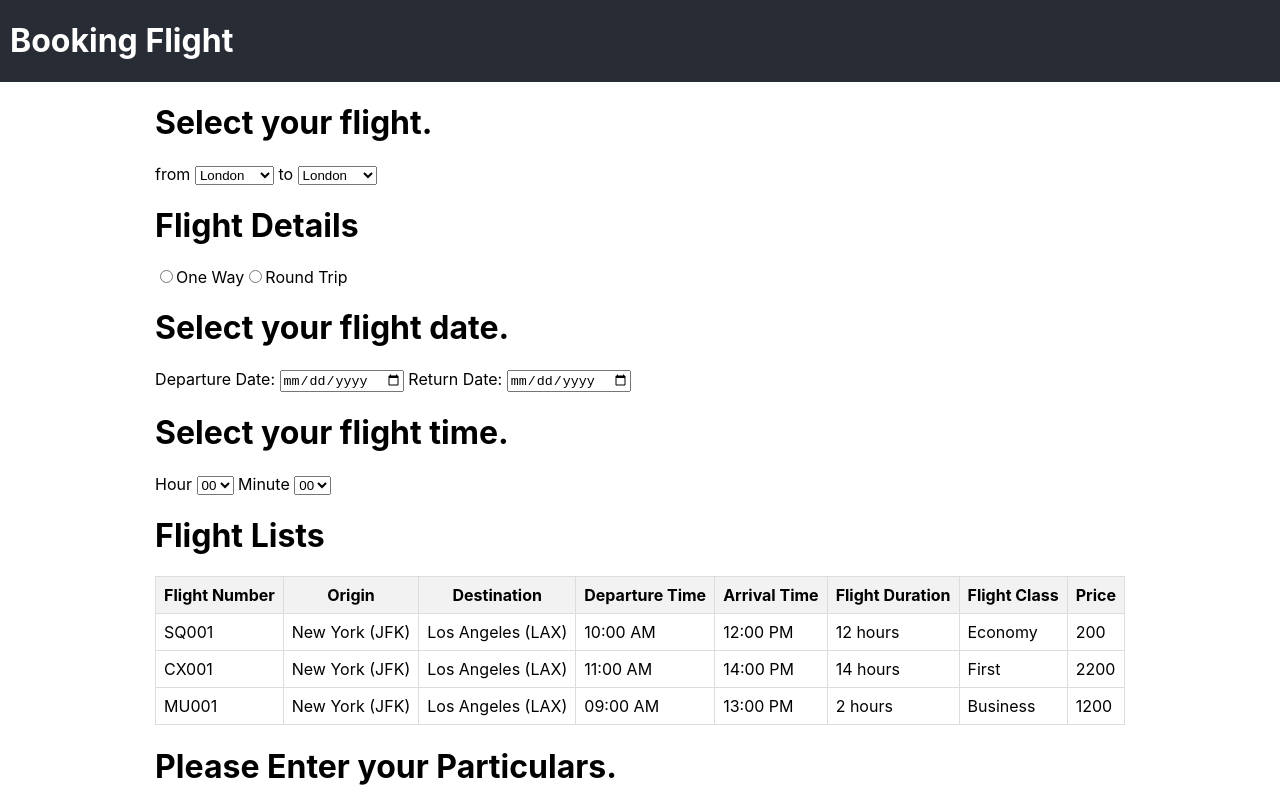
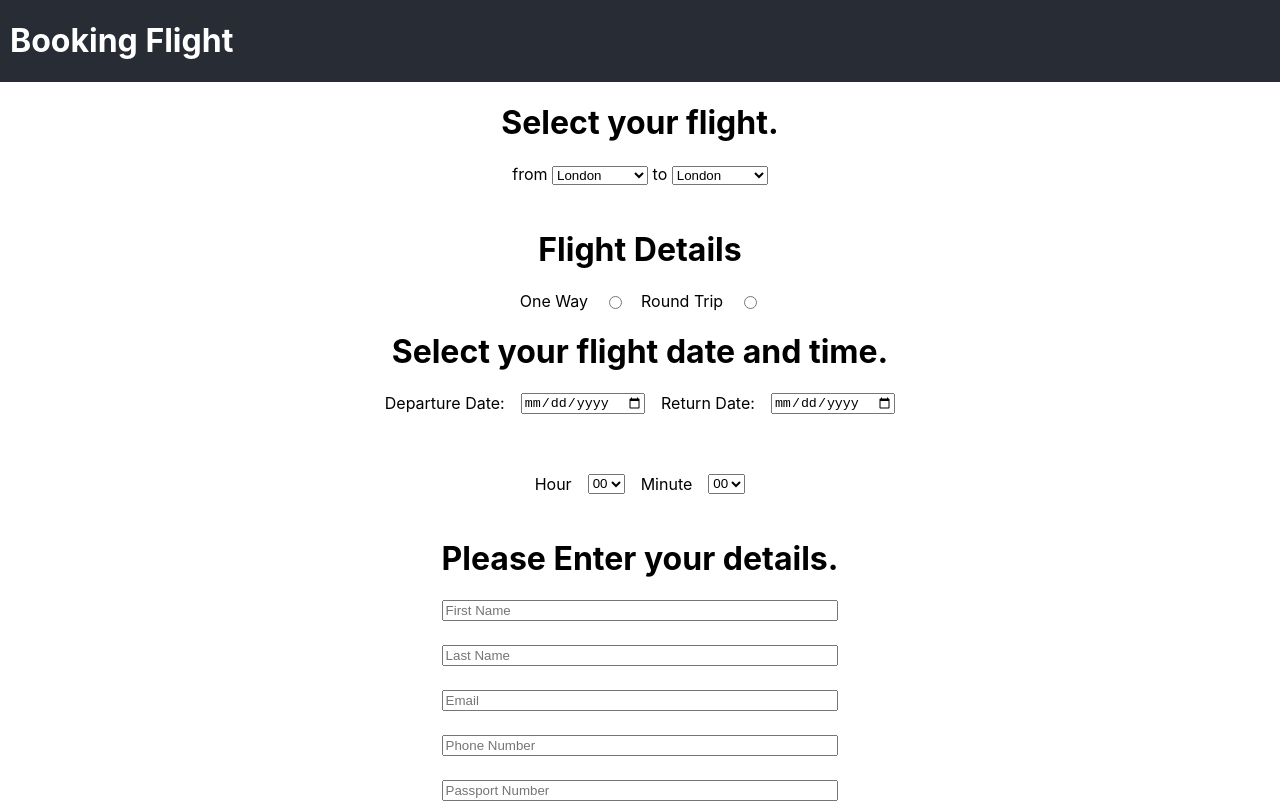
Before and after one commit to Yeesbae/ReactJS, a React (Create React App) app in the folder booking-flight-app/: page / in a window 1280 px wide. Shown: the top 803 px of the page. Built offline with nearby package versions, Linux system fonts and the light colour scheme.

Commit message:
feat: Changed the code under form to save multiple types of data

```diff
--- a/booking-flight-app/package.json
+++ b/booking-flight-app/package.json
@@ -13,7 +13,8 @@
     "@types/react-dom": "^19.1.5",
     "react": "^19.1.0",
     "react-dom": "^19.1.0",
-    "react-scripts": "5.0.1",
+    "react-scripts": "^5.0.1",
+    "react-toastify": "^11.0.5",
     "typescript": "^4.9.5",
     "web-vitals": "^2.1.4"
   },
--- a/booking-flight-app/src/App.tsx
+++ b/booking-flight-app/src/App.tsx
@@ -1,9 +1,9 @@
 import React from 'react';
 import './App.css';
 import Hello from './components/hello';
-import Header from './components/Header/header';
-import Footer from './components/Footer/footer';
-import Booking from './pages/booking';
+import { Header } from './components/Header/header';
+import { Footer } from './components/Footer/footer';
+import { Booking } from './pages/booking';
 
 function App() {
   return (
--- a/booking-flight-app/src/components/Footer/footer.tsx
+++ b/booking-flight-app/src/components/Footer/footer.tsx
@@ -1,12 +1,10 @@
 import React from 'react';
 import './footer.css';
 
-function Footer() {
+export function Footer() {
     return (
         <footer className="main-footer">
             <p className="copyright-text">Copyright &copy; 2025 Booking Flight</p>
         </footer>
     )
 }
-
-export default Footer;
--- a/booking-flight-app/src/components/Header/header.tsx
+++ b/booking-flight-app/src/components/Header/header.tsx
@@ -1,7 +1,7 @@
 import React from 'react';
 import './header.css';
 
-function Header() {
+export function Header() {
     return (
         <header className="main-header">
             <div>
@@ -10,5 +10,3 @@ function Header() {
         </header>
     )
 }
-
-export default Header;
--- a/booking-flight-app/src/pages/booking.css
+++ b/booking-flight-app/src/pages/booking.css
@@ -1,20 +1,72 @@
-.particulars {
+.booking-page {
     display: flex;
     flex-direction: column;
+    align-items: center;
+    text-align: center;
+}
+
+.user-form {
+    display: flex;
+    flex-direction: column;
+    align-items: center;
+    margin: 0 auto;
+    gap: 1.5rem;
+}
+
+.booking-page form div {
+    display: block;
+    /* flex-direction: column; */
+    text-align: center;
+}
+
+#flight-location {
+    display: flex;
+    flex-direction: column;
+}
+
+#flight-details {
+    display: flex;
+    flex-direction: column;
+    text-align: center;
+    align-items: center;
+    width: auto;
+}
+
+#flight-details div {
+    display: flex;
+    flex-direction: row;
     gap: 1rem;
 }
 
-.flight-table {
-    width: 100%;
-    border-collapse: collapse;
-    margin-top: 20px;
+#flight-type {
+    display: flex;
+    flex-direction: row;
 }
 
-.flight-table th {
+.flight-type input {
+    width: fit-content;
+}
+
+#user-detail {
+    display: flex;
+    flex-direction: column;
+}
+
+#user-detail div {
+    display: flex;
+    flex-direction: column;
+    gap: 1.5rem;
+}
+
+#flight-table {
+    border-collapse: collapse;
+}
+
+#flight-table th {
     background-color: #f2f2f2;
 }
 
-.flight-table th, td {
+#flight-table th, td {
     border: 1px solid #ddd;
     padding: 8px;
 }
--- a/booking-flight-app/src/pages/booking.tsx
+++ b/booking-flight-app/src/pages/booking.tsx
@@ -1,50 +1,84 @@
-import React from 'react';
+import React, { useState } from 'react';
 import './booking.css';
+import { ToastContainer, toast } from "react-toastify";
+import 'react-toastify/dist/ReactToastify.css';
 import { flights } from '../data/flights';
 
-function Booking() {
+export function Booking() {
+    const [formData, setFormData] = useState({
+        firstName: "",
+        lastName: "",
+        email: "",
+        phone: "",
+        passport: "",
+        destination: "",
+        origin: "",
+        flightType: "",
+        departureDate: "",
+        returnDate: "",
+        hour: "",
+        minute: "",
+    });
+
+    const handleChange = (e: React.ChangeEvent<HTMLInputElement | HTMLSelectElement>) => {
+        const { name, value } = e.target;
+        setFormData((prev) => ({ ...prev, [name]: value }));
+    }
+
+    const handleSubmit = (e: React.FormEvent<HTMLFormElement>) => {
+        e.preventDefault();
+        console.log(formData);
+        toast.success("Flight booked successfully!", {
+          position: "top-center",
+          autoClose: 3000,
+        });
+      };
+
     return (
+        <div className='booking-page'>
+            <form onSubmit={handleSubmit} className="user-form">
+                <div id="flight-location">
+                    <h1>Select your flight.</h1>
                     <div>
-            <div>
-                <h1>Select your flight.</h1>
                         <a>from </a>
-                <select name='origin' id='origin'>
+                        <select name='origin' value={formData.origin} onChange={handleChange}>
                             <option value='London'>London</option>
                             <option value='New York'>New York</option>
                             <option value='Tokyo'>Tokyo</option>
                             <option value='Paris'>Paris</option>
-                    <option value='Dubai'>Dubai</option>
+                            <option value='Los Angeles'>Los Angeles</option>
                         </select>
 
                         <a> to </a>
-                <select name='destination' id='destination'>
+                        <select name='destination' value={formData.destination} onChange={handleChange}>
                             <option value='London'>London</option>
                             <option value='New York'>New York</option>
                             <option value='Tokyo'>Tokyo</option>
                             <option value='Paris'>Paris</option>
-                    <option value='Dubai'>Dubai</option>
+                            <option value='Los Angeles'>Los Angeles</option>
                         </select>
                     </div>
+                </div>
+                <div id='flight-details'>
+                    <h1>Flight Details</h1>
+                    <div className='flight-type'>
+                        <label htmlFor="one-way">One Way</label>
+                        <input type="radio" name="flight-type" id='one-way' value="one-way" checked={formData.flightType === "one-way"} onChange={handleChange}/>
+                        <label htmlFor="round-trip">Round Trip</label>
+                        <input type="radio" name="flight-type" id='round-trip' value="round-trip" checked={formData.flightType === "round-trip"} onChange={handleChange} />
+                    </div>
+
+                    <h1>Select your flight date and time.</h1>
                     <div>
-                <h1>Flight Details</h1>
-                <input type="radio" name="flight-type" id="one-way" value="one-way" />
-                <label htmlFor="one-way">One Way</label>
-                <input type="radio" name="flight-type" id="round-trip" value="round-trip" />
-                <label htmlFor="round-trip">Round Trip</label>
-
-                <h1>Select your flight date.</h1>
-                <label htmlFor="departure-date">Departure Date: </label>
-                <input type="date" />
-                <label htmlFor="return-date"> Return Date: </label>
-                <input type="date" />
-
-                <h1>Select your flight time.</h1>
-                {/* <label htmlFor="departure-time">Departure Time: </label>
-                <input type="time" />
-                <label htmlFor="return-time"> Return Time: </label>
-                <input type="time" /> */}
+                        <label>Departure Date: </label>
+                        <input type="date" name="departureDate" value={formData.departureDate} onChange={handleChange} />
+                        <label> Return Date: </label>
+                        <input type="date" name="returnDate" value={formData.returnDate} onChange={handleChange} />
+                    </div>
+                    <br /> <br /> <br />
+                    <div>
                         <label htmlFor="departure-time-hr">Hour </label>
-                    <select name="departure-time-hr" id="departure-time-hr">
+                        <select name="departure-time-hr" value={formData.hour} onChange={handleChange}>
                             <option value="00">00</option>
                             <option value="01">01</option>
                             <option value="02">02</option>
@@ -71,14 +105,25 @@ function Booking() {
                             <option value="23">23</option>
                         </select>
                         <label htmlFor="departure-time-min"> Minute </label>
-                    <select name="departure-time-min" id="departure-time-min">
+                        <select name="departure-time-min" value={formData.minute} onChange={handleChange}>
                             <option value="00">00</option>
                             <option value="30">30</option>
                         </select>
                     </div>
+                </div>
+                <div id='user-detail'>
+                    <h1>Please Enter your details.</h1>
+                    <div>
+                        <input type="text" placeholder="First Name" value={formData.firstName} onChange={handleChange} required />
+                        <input type="text" placeholder="Last Name" value={formData.lastName} onChange={handleChange} required />
+                        <input type="text" placeholder="Email" value={formData.email} onChange={handleChange} required />
+                        <input type="text" placeholder="Phone Number" value={formData.phone} onChange={handleChange} required />
+                        <input type="text" placeholder="Passport Number" value={formData.passport} onChange={handleChange} required />
+                    </div>
+                </div>
                 <div>
                     <h1>Flight Lists</h1>
-                <table className="flight-table">
+                    <table id="flight-table">
                         <tr>
                             <th>Flight Number</th>
                             <th>Origin</th>
@@ -87,7 +132,7 @@ function Booking() {
                             <th>Arrival Time</th>
                             <th>Flight Duration</th>
                             <th>Flight Class</th>
-                        <th>Price</th>
+                            <th>Price (SGD)</th>
                         </tr>
                         {flights.map((flight) => (
                             <tr key={flight.id}>
@@ -104,21 +149,10 @@ function Booking() {
                     </table>
                 </div>
                 <div>
-                <h1>Please Enter your Particulars.</h1>
-                <form className='particulars'>
-                    <input type="text" placeholder="First Name" required />
-                    <input type="text" placeholder="Last Name" required />
-                    <input type="text" placeholder="Email" required />
-                    <input type="text" placeholder="Phone Number" required />
-                    <input type="text" placeholder="Passport Number" required />
+                    <button type="submit">Submit</button>
+                </div>
             </form>
-            </div>
-
-            <div>
-                <p>Submit</p>
-            </div>
+            <ToastContainer />
         </div>
     )
 }
-
-export default Booking;
```
Also changed, not shown: 1 other file (tests, documents, lock files or other folders). Lines whose indentation alone changed are shown as unchanged.
